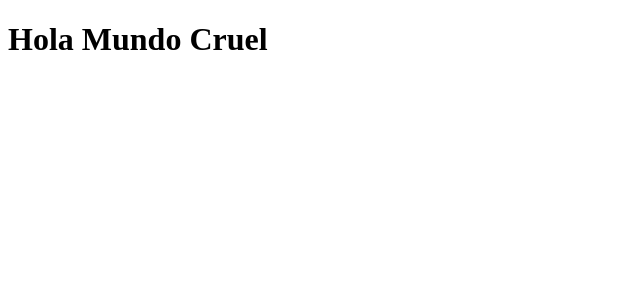
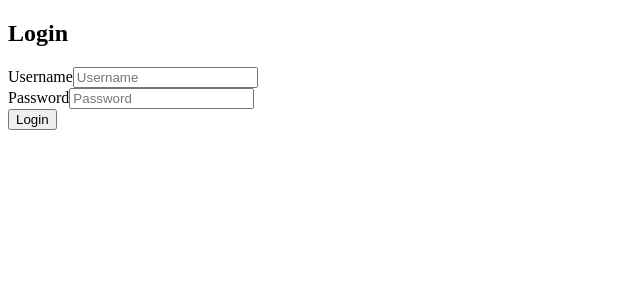
Before and after one commit to anabelisam/react-bogroutes, a React (Create React App) app: page / in a window 1280 px wide. Shown: the top 300 px of the page, without its empty margins (0-640 px from the left). Built offline with nearby package versions, Linux system fonts and the light colour scheme.

Commit message:
Create login container

```diff
--- a/src/App.js
+++ /dev/null
@@ -1,9 +0,0 @@
-import React from 'react';
-
-const App = () => (
-  <div>
-    <h1>Hola Mundo Cruel</h1>
-  </div>
-)
-
-export default App;
--- /dev/null
+++ b/src/components/Button.jsx
@@ -0,0 +1,9 @@
+import React from 'react';
+
+const Button = ({ children }) => (
+  <button className="Login-button">
+    {children}
+  </button>
+);
+
+export default Button;
--- /dev/null
+++ b/src/components/Input.jsx
@@ -0,0 +1,10 @@
+import React from 'react';
+
+const Input = ({ type, name, label, placeholder }) => (
+  <div className="Login-input">
+    <label htmlFor={type}>{label}</label>
+    <input name={name} type={type} placeholder={placeholder} />
+  </div>
+);
+
+export default Input;
--- /dev/null
+++ b/src/containers/Login.jsx
@@ -0,0 +1,32 @@
+import React from 'react';
+import Input from '../components/Input';
+import Button from '../components/Button';
+
+const Login = () => (
+  <div className="Login">
+    <div className="Login-container">
+      <div className="Login-form">
+        <h2>Login</h2>
+        <form>
+          <Input
+            name="username"
+            label="Username"
+            type="email"
+            placeholder="Username"
+          />
+          <Input
+            name="password"
+            label="Password"
+            type="password"
+            placeholder="Password"
+          />
+          <Button>
+            Login
+          </Button>
+        </form>
+      </div>
+    </div>
+  </div>
+);
+
+export default Login;
--- a/src/index.js
+++ b/src/index.js
@@ -1,7 +1,7 @@
 import React from 'react';
 import ReactDOM from 'react-dom';
-import App from './App';
+import Login from './containers/Login';
 import * as serviceWorker from './serviceWorker';
 
-ReactDOM.render(<App />, document.getElementById('root'));
+ReactDOM.render(<Login />, document.getElementById('root'));
 serviceWorker.unregister();
```
